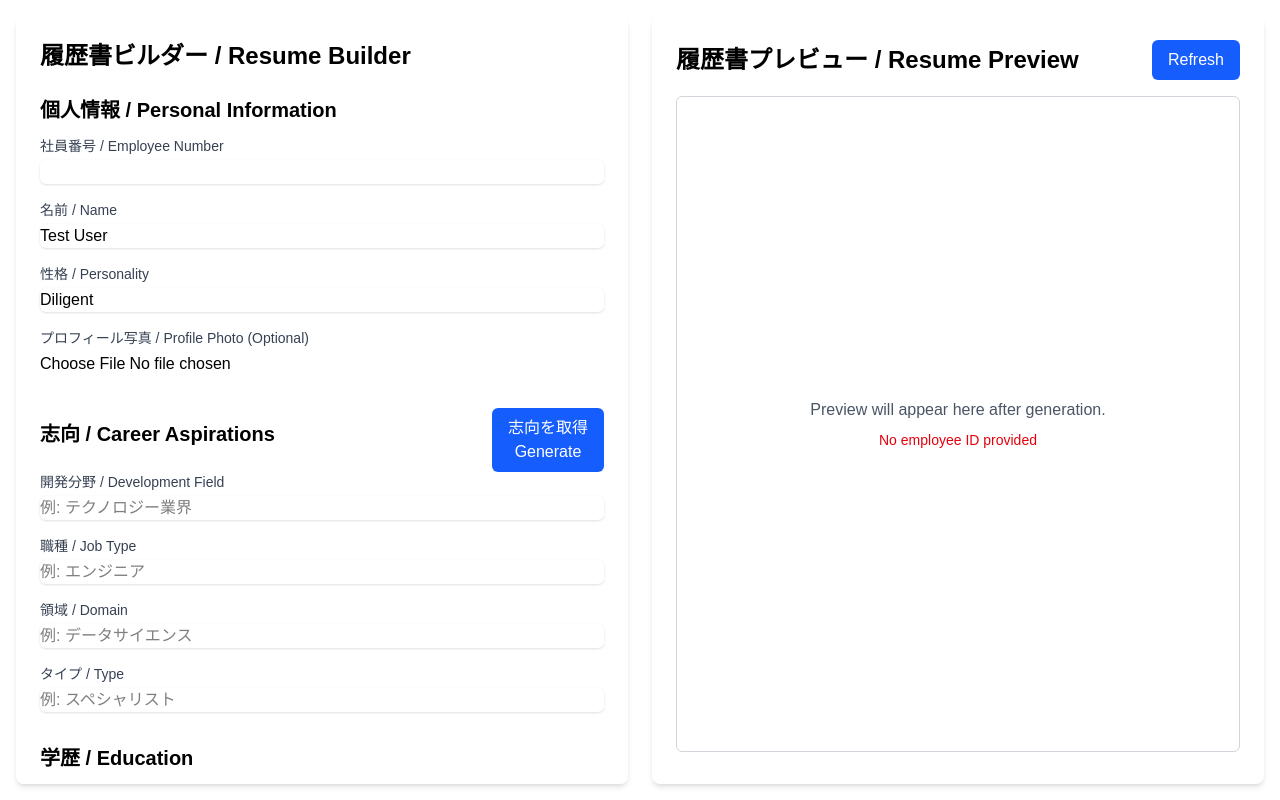
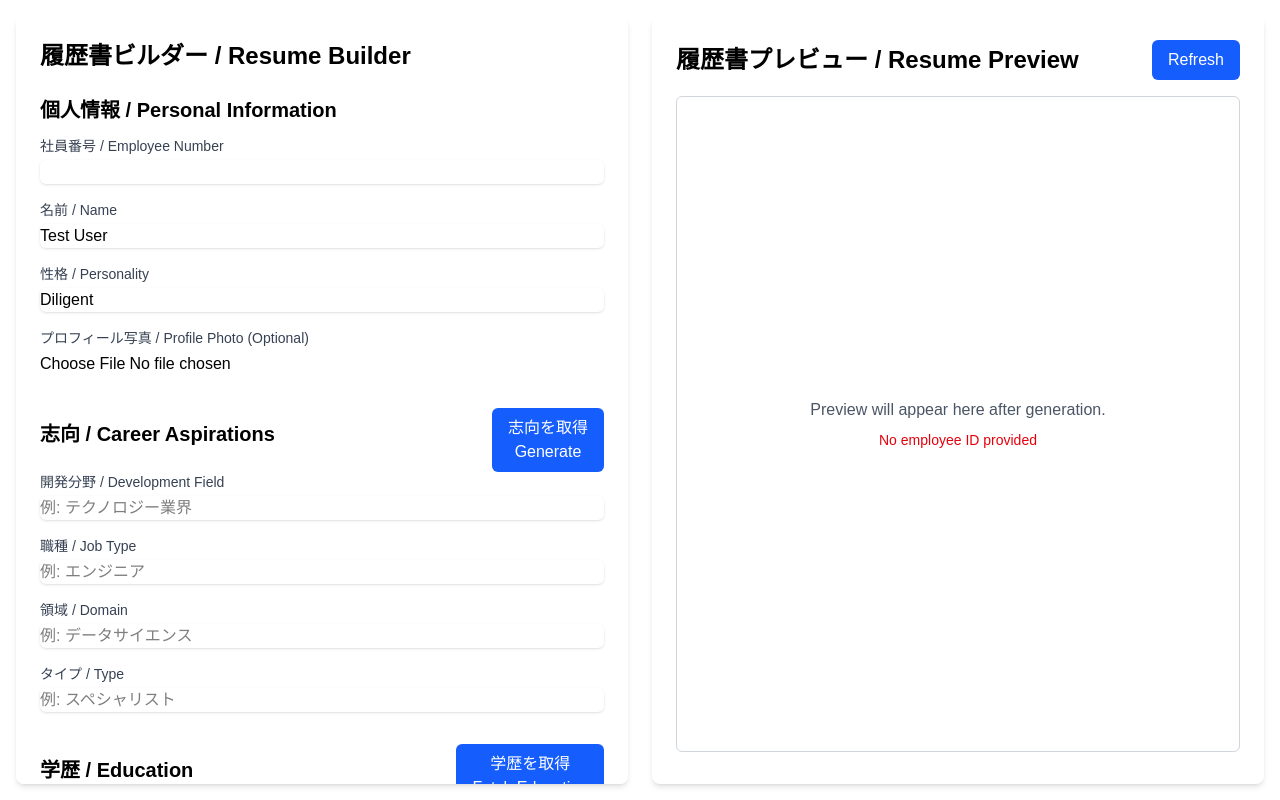
Before and after one commit to codewithyouwan/dalla, a Next.js app: page /makeResume in a window 1280 px wide. Built offline with nearby package versions, Linux system fonts and the light colour scheme.

Commit message:
Feature: Now we are fetching the Education successfully from the database.

```diff
--- /dev/null
+++ b/src/app/api/fetchEducation/route.js
@@ -0,0 +1,85 @@
+import { createClient } from '@supabase/supabase-js';
+
+export async function POST(request) {
+  const supabaseUrl = process.env.NEXT_PUBLIC_SUPABASE_URL;
+  const supabaseKey = process.env.NEXT_PUBLIC_SUPABASE_ANON_KEY;
+  const supabase = createClient(supabaseUrl, supabaseKey);
+
+  try {
+    const { id_number } = await request.json();
+    if (!id_number) {
+      return new Response(JSON.stringify({ error: 'id_number is required' }), {
+        status: 400,
+        headers: { 'Content-Type': 'application/json' },
+      });
+    }
+
+    const { data, error } = await supabase
+      .from('data')
+      .select(`
+        high_school_years_attended,
+        high_school_name,
+        high_school_education_level,
+        bachelor_years_attended,
+        bachelor_university,
+        bachelor_degree,
+        master_years_attended,
+        master_university,
+        master_degree
+      `)
+      .eq('id_number', id_number)
+      .single();
+
+    if (error) {
+      console.error('Supabase query error:', error);
+      return new Response(JSON.stringify({ error: 'Failed to fetch education data' }), {
+        status: 500,
+        headers: { 'Content-Type': 'application/json' },
+      });
+    }
+
+    if (!data) {
+      return new Response(JSON.stringify({ error: 'No education data found for this id_number' }), {
+        status: 404,
+        headers: { 'Content-Type': 'application/json' },
+      });
+    }
+
+    const education = [];
+
+    if (data.high_school_name && data.high_school_years_attended) {
+      education.push({
+        year: data.high_school_years_attended,
+        institution: data.high_school_name,
+        degree: data.high_school_education_level || '高校卒業',
+      });
+    }
+
+    if (data.bachelor_university && data.bachelor_years_attended) {
+      education.push({
+        year: data.bachelor_years_attended,
+        institution: data.bachelor_university,
+        degree: data.bachelor_degree || '学士',
+      });
+    }
+
+    if (data.master_university && data.master_years_attended) {
+      education.push({
+        year: data.master_years_attended,
+        institution: data.master_university,
+        degree: data.master_degree || '修士',
+      });
+    }
+
+    return new Response(JSON.stringify({ education }), {
+      status: 200,
+      headers: { 'Content-Type': 'application/json' },
+    });
+  } catch (err) {
+    console.error('Fetch education error:', err);
+    return new Response(JSON.stringify({ error: 'Server error' }), {
+      status: 500,
+      headers: { 'Content-Type': 'application/json' },
+    });
+  }
+}
--- a/src/app/components/resume/Education.jsx
+++ b/src/app/components/resume/Education.jsx
@@ -1,7 +1,16 @@
-export default function Education({ education, handleArrayInputChange, addEducation, removeEducation }) {
+export default function Education({ education, handleArrayInputChange, addEducation, removeEducation, fetchEducation, isLoading }) {
   return (
     <div className="mb-8">
+      <div className="flex items-center justify-between">
       <h2 className="text-xl text-black font-semibold mb-3">学歴 / Education</h2>
+      <button
+          onClick={fetchEducation}
+          disabled={isLoading}
+          className={`px-4 py-2 bg-blue-600 text-white rounded-md hover:bg-blue-700 whitespace-pre-line ${isLoading ? 'opacity-50 cursor-not-allowed' : ''}`}
+        >
+          {isLoading ? '取得中... \n Fetching...' : '学歴を取得 \n Fetch Education'}
+      </button>
+      </div>
       {education.map((edu, index) => (
         <div key={index} className="space-y-4 mb-4 border-b pb-4 relative">
           <div>
@@ -44,6 +53,7 @@ export default function Education({ education, handleArrayInputChange, addEducat
           )}
         </div>
       ))}
+      <div className="flex space-x-4">
         <button
           onClick={addEducation}
           className="px-4 py-2 bg-green-600 text-white rounded-md hover:bg-green-700 whitespace-pre-line"
@@ -51,5 +61,6 @@ export default function Education({ education, handleArrayInputChange, addEducat
           {'学歴を追加 \n Add Education'}
         </button>
       </div>
+    </div>
   );
 }
--- a/src/app/helper/prompt.jsx
+++ b/src/app/helper/prompt.jsx
@@ -2,7 +2,7 @@
     This is a helper function for different types of prompts.
     In the whatFor array we have defined the types for which we have the prompts.
 */
-const whatForTypes = ['cvFormatting', 'careerAspirations', 'languagesAndTools', 'internshipExperience', 'others'];
+const whatForTypes = ['cvFormatting', 'careerAspirations', 'languagesAndTools', 'internshipExperience', 'education', 'others'];
 
 export default function Prompt(data, whatFor) {
   if (whatFor === whatForTypes[0]) {
@@ -214,6 +214,66 @@ export default function Prompt(data, whatFor) {
       `;
     // #endregion
     return prompt;
+  } else if (whatFor === whatForTypes[4]) {
+    const { education } = data;
+    // #region education
+    const prompt = `
+        ＜システム指示/System Instructions>
+        以下の学歴情報を元に、CVの「学歴」セクションに記載するための簡潔でビジネスに適した値を生成してください。
+        出力は指定されたフォーマットに**厳密に**従い、余計な説明や追加のテキストを含めず、指定されたマーカー内に日本語テキストのみを提供してください。
+        各項目は自然な日本語で、CVに適したプロフェッショナルな表現を使用してください。
+
+        ＜学歴情報/Education Information>
+        学歴: ${JSON.stringify(education) || 'なし'}
+
+        <プロンプト/Prompt>
+        以下の3つの項目について、適切な値を生成してください :
+        - 年/Year: 学歴の修了年または在籍期間（例: "2020" または "2018-2020"）。
+        - 機関/Institution: 学校名または機関名（例: "東京大学"）。
+        - 学位/Degree: 取得した学位または専攻（例: "学士（コンピュータサイエンス）"）。
+        3パターンの値セットを作成し、各パターンは複数の学歴エントリ（最大3つ）で構成してください。
+        各エントリは3つの値（年→機関→学位の順）で、改行で区切り、**日本語で簡潔かつ正確に**記載してください。
+        学歴情報が「なし」の場合は、一般的な例（大学、高校など）を想定して生成してください。
+
+        出力は以下のフォーマットに**厳密に**従ってください。各パターンの出力は、それぞれ次のようにマーカーで囲ってください：
+        - 詳細な記述（年、機関、学位すべて詳細）には ===FORM1-START=== と ===FORM1-END=== を使用してください。
+        - 中程度の記述（機関と学位を簡略化）には ===FORM2-START=== と ===FORM2-END=== を使用してください。
+        - 最も簡潔な記述（学位のみ簡略化）には ===FORM3-START=== と ===FORM3-END=== を使用してください。
+
+        【各パターの構成ルール】
+        - 各パターンは最大3つの学歴エントリ（年、機関、学位のセット）を記載してください。
+        - 各エントリは3行（年→機関→学位）で構成してください。
+        - 入力データをそのまま記載せず、適切に変換し、CVにふさわしいビジネス的な表現を使用してください。
+        - 学歴情報が「なし」の場合は、標準的な学歴（例: 大学、高校）を仮定して生成してください。
+
+        【出力形式の例】
+
+        ===FORM1-START===
+        年: 2020
+        機関: 東京大学
+        学位: 学士（コンピュータサイエンス）
+        年: 2018
+        機関: 私立高校
+        学位: 高校卒業
+        ===FORM1-END===
+
+        ===FORM2-START===
+        年: 2020
+        機関: 東京大学
+        学位: 学士
+        年: 2018
+        機関: 高校
+        学位: 卒業
+        ===FORM2-END===
+
+        ===FORM3-START===
+        年: 2020
+        機関: 大学
+        学位: 学士
+        ===FORM3-END===
+        `;
+    // #endregion
+    return prompt;
   } else {
     throw new Error("Invalid prompt type used");
   }
--- a/src/app/makeResume/page.jsx
+++ b/src/app/makeResume/page.jsx
@@ -194,6 +194,36 @@ export default function Page() {
     }
   };
 
+  const fetchEducation = async () => {
+    setIsLoading(true);
+    setError(null);
+    try {
+      console.log('Sending id_number to /api/fetchEducation:', details.id_number);
+      const res = await fetch('/api/fetchEducation', {
+        method: 'POST',
+        headers: { 'Content-Type': 'application/json' },
+        body: JSON.stringify({ id_number: details.id_number }),
+      });
+      if (!res.ok) throw new Error(`Education fetch error: ${res.statusText}`);
+      const data = await res.json();
+      console.log('Education response:', data);
+      if (data.education && Array.isArray(data.education)) {
+        setDetails((prev) => ({
+          ...prev,
+          education: data.education.length > 0 ? data.education : prev.education,
+        }));
+      } else {
+        setError('No education data found');
+        console.error('No education data in response:', data);
+      }
+    } catch (err) {
+      setError(`Education fetch error: ${err.message}`);
+      console.error('Education fetch error:', err);
+    } finally {
+      setIsLoading(false);
+    }
+  };
+
   useEffect(() => {
     const encryptedId = searchParams.get('encrypted_id');
     if (encryptedId && !hasFetchedCareerData.current) {
@@ -378,6 +408,8 @@ export default function Page() {
           handleArrayInputChange={handleArrayInputChange}
           addEducation={addEducation}
           removeEducation={removeEducation}
+          fetchEducation={fetchEducation}
+          isLoading={isLoading}
         />
         <LanguagesAndTools
           details={details}
```
Lines whose indentation alone changed are shown as unchanged.
